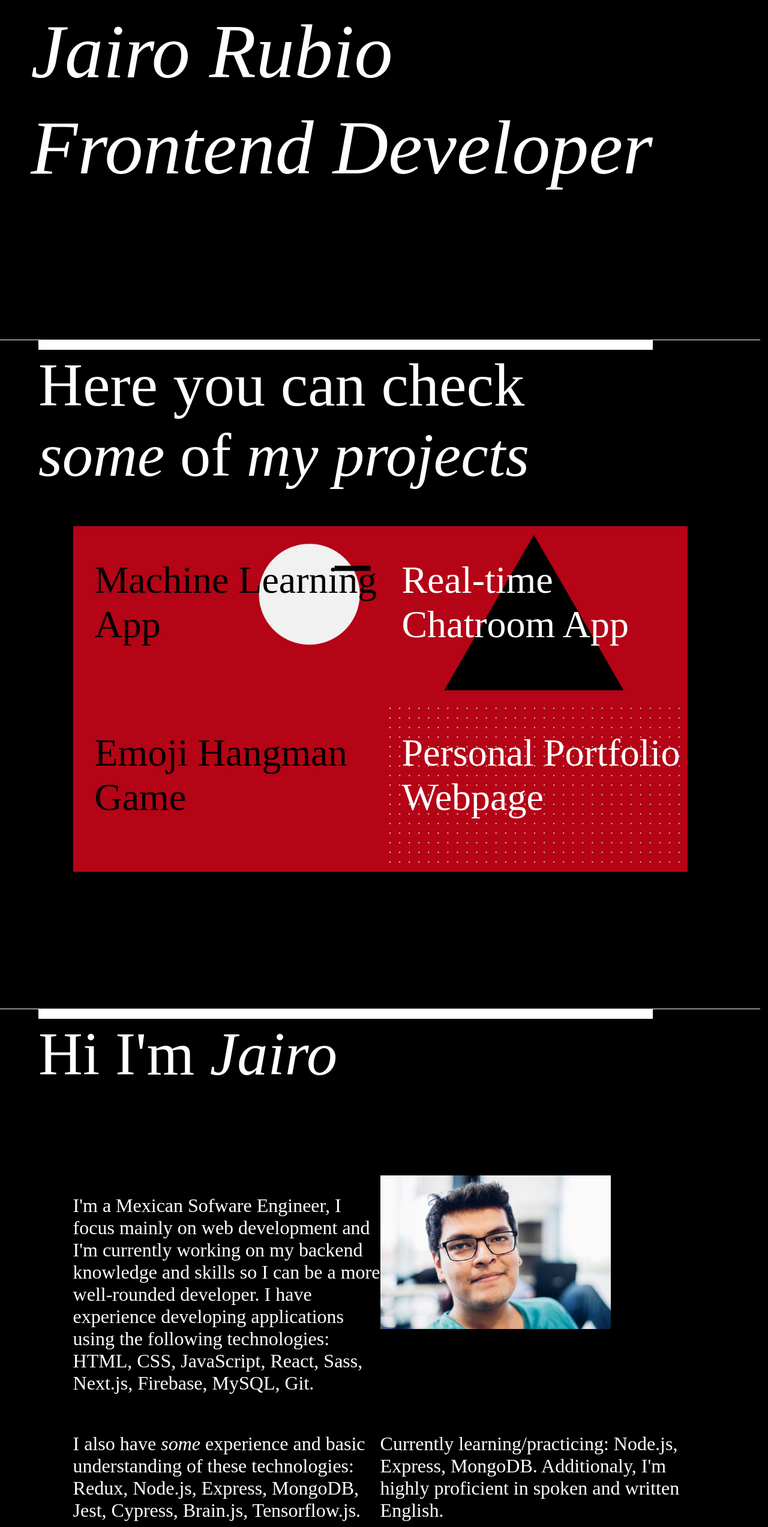
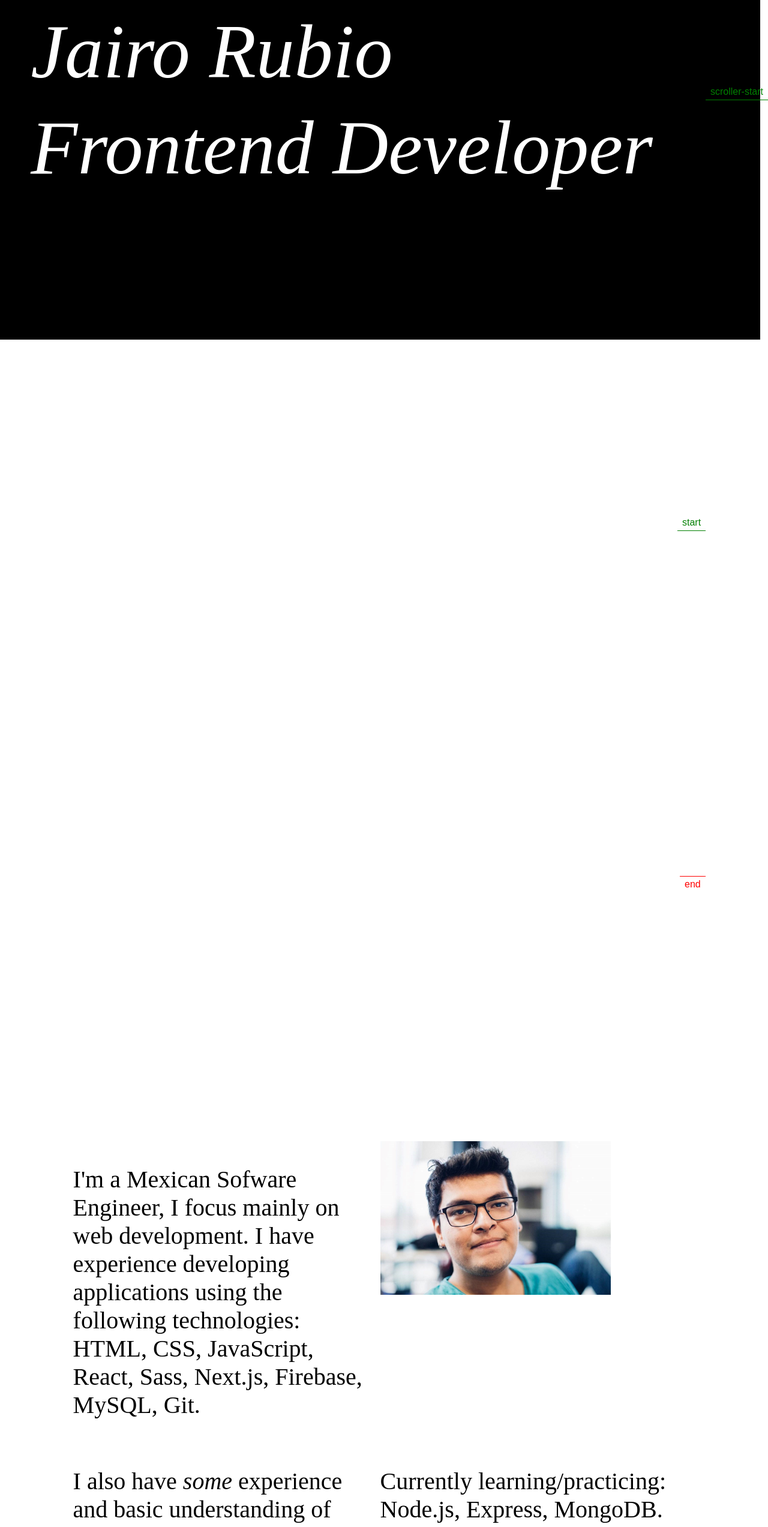
Before and after one commit to rhJairo/portfolio-v2, a React (Create React App) app: page / in a window 1280 px wide. Shown: the part 234-2779 px from the top of the page at 60% size. Built offline with nearby package versions, Linux system fonts and the light colour scheme.

Commit message:
implemented an animations component and added section titles animations

```diff
--- a/package.json
+++ b/package.json
@@ -3,14 +3,11 @@
   "version": "0.1.0",
   "private": true,
   "dependencies": {
-    "@emotion/css": "^11.7.1",
     "gsap": "^3.9.1",
     "react": "^17.0.2",
     "react-dom": "^17.0.2",
-    "react-hover-video-player": "^9.4.0",
     "react-scripts": "5.0.0",
-    "sass": "^1.49.9",
-    "smooth-scrollbar": "^8.7.4"
+    "sass": "^1.49.9"
   },
   "scripts": {
     "start": "react-scripts start",
--- a/src/App.js
+++ b/src/App.js
@@ -3,13 +3,16 @@ import Header from './Components/Header';
 import Navbar from './Components/Navbar';
 import Projects from './Components/Projects';
 import About from './Components/About';
+import Animations from './Components/Animations'
 import './style.scss'
 import './App.css';
+
 
 function App() {
 
   return (
     <>
+      <Animations />
       <Navbar />
       <Header />
       <Projects />
--- a/src/Components/About.js
+++ b/src/Components/About.js
@@ -4,13 +4,15 @@ import Profile from '../Media/about.jpg'
 function About(){
     return(
         <>
-        <h2 id='about' className="section--title">Hi I'm <span>Jairo</span></h2>
+        <div className='line-about'></div>
+        <div className="title--wraper">
+            <h2 id='about' className="about--title">Hi I'm <span>Jairo</span></h2>
+        </div>
         <div className="about--container">
             <div className="about--content">
                 <p className="about--description">
-                    I'm a Mexican Sofware Engineer, I focus mainly on web development
-                    and I'm currently working on my backend knowledge and skills so I can
-                    be a more well-rounded developer. I have experience developing applications using the following technologies: <br/>
+                    I'm a Mexican Sofware Engineer, I focus mainly on web development.
+                     I have experience developing applications using the following technologies: <br/>
                     HTML, CSS, JavaScript, React, Sass, Next.js,
                     Firebase, MySQL, Git.
                 </p>
--- /dev/null
+++ b/src/Components/Animations.js
@@ -0,0 +1,65 @@
+import React from "react";
+import { gsap } from "gsap";
+import { ScrollTrigger } from 'gsap/ScrollTrigger'
+
+
+function Animations(){
+
+  React.useLayoutEffect(()=>{
+    let tl = gsap.timeline({delay: 0.7}),
+    firstBg = document.querySelectorAll('.bg-first'),
+    secBg = document.querySelectorAll('.bg-second'),
+    word  = document.querySelectorAll('.words');
+
+    tl.to(firstBg, {scaleX:1, duration: 0.2 })
+    .to(secBg, {scaleX:1, duration: 0.2})
+    .to(word, {opacity:1, duration: 0.1})
+    .to(firstBg, {scaleX:0, duration: 0.2, delay: 0.5})
+    .to(secBg, {scaleX:0, duration: 0.2});
+
+    gsap.registerPlugin(ScrollTrigger);
+
+        //projects title
+        let tl2 = gsap.timeline({
+            scrollTrigger: {
+                trigger: '.project--title',
+                start: 'top center',
+                // markers: true,
+                scrub: true
+            }
+        })
+        tl2
+        .from(".line-project", {scaleX: 0, transformOrigin: "left center"})
+        .from(".project--title", { duration: 0.5, y: -400 }, "text");
+
+
+        //about title
+        let tl3 = gsap.timeline({
+            scrollTrigger: {
+                trigger: '.p-wrap',
+                start: 'top center',
+                markers: true,
+                scrub: true
+            }
+        })
+        tl3
+        .from(".line-about", {scaleX: 0, transformOrigin: "center"})
+        .from(".about--title", { x: -200 , opacity: 0}, "text");
+
+
+        //project images
+        let tl4 = gsap.timeline({
+            scrollTrigger: {
+                trigger: '.p-wrap',
+                start: 'top 70%',
+                // markers: true
+            }
+        })
+        tl4
+        .from("img, .hover--content", { duration: 0.50, y: 600 }, "text")
+    },[])
+
+    return(<></>)
+}
+
+export default Animations
--- a/src/Components/Header.js
+++ b/src/Components/Header.js
@@ -1,22 +1,6 @@
 import React from "react";
-import { gsap } from "gsap";
 
 function Header(){
-    const firstRef = React.useRef()
-    const secondRef = React.useRef()
-
-    React.useLayoutEffect(()=>{
-
-            let tl = gsap.timeline({delay: 0.7}),
-            firstBg = document.querySelectorAll('.bg-first'),
-            secBg = document.querySelectorAll('.bg-second'),
-            word  = document.querySelectorAll('.words');
-            tl.to(firstBg, {scaleX:1, duration: 0.2 })
-                .to(secBg, {scaleX:1, duration: 0.2})
-                .to(word, {opacity:1, duration: 0.1})
-                .to(firstBg, {scaleX:0, duration: 0.2, delay: 0.5})
-                .to(secBg, {scaleX:0, duration: 0.2});
-    })
 
     return(
         <header>
--- a/src/Components/Projects.js
+++ b/src/Components/Projects.js
@@ -27,13 +27,11 @@ function Projects(){
     }
 
     const projectsCovers = Data.projects.map((project) => {
-        const textColor = {
-            color: project.id%2 === 0 ? 'white' : 'black'
-        }
+
         return(
         <div key={project.id} className='image--container'>
             <img src={require(`../Media/${project.cover}`)}  />
-            <h4 style={textColor} >{project.name}</h4>
+            <h4 className='thumbnail-text' >{project.name}</h4>
             <div onClick={() => showModal(project.description, project.details, project.name)} className='hover--content'>Learn More</div>
         </div>
 
@@ -43,7 +41,10 @@ function Projects(){
 
     return(
     <>
-        <h2 className='section--title' id='projects'>Here you can check <span>some</span> of <span>my projects</span></h2>
+        <div className='line-project' id='projects'></div>
+        <div className='title--wraper'>
+            <h2 className='project--title' >Here you can check <span>some</span> of <span>my projects</span></h2>
+        </div>
         <div className='projects--container'>
             <div className='p-wrap'>
                 {modalInfo.isActive && <Modal name={modalInfo.title} description={modalInfo.description} details={modalInfo.details} close={() => setModalInfo(modalObj)} />}
--- a/src/data.json
+++ b/src/data.json
@@ -6,7 +6,7 @@
             "name": "Machine Learning App",
             "details": "Build using Ternsorflow.js React.js, Html, CSS, JavaScript.",
             "description": "",
-            "cover": "Cover1.png",
+            "cover": "Cover3.png",
             "video": "../Media/Video1.mp4"
         },
         {
@@ -14,7 +14,7 @@
             "name": "Real-time Chatroom App",
             "details": "Build using Firebase's Google Autentication API, Firestore (NoSQL database), React.js, Html, CSS, JavaScript.",
             "description": "Login with your Google Account and enter the chatroom. The automoderation was not implemented because its a payed feature.",
-            "cover": "Cover2.png",
+            "cover": "Cover3.png",
             "video": "../Media/Video2.mp4"
         },
         {
@@ -30,7 +30,7 @@
             "name": "Personal Portfolio Webpage",
             "details": "Build using Gsap, React.js, Html, CSS, JavaScript.",
             "description": "Checkout the codebase of this very website.",
-            "cover": "Cover4.png",
+            "cover": "Cover3.png",
             "video": "../Media/Video4.mp4"
         }
     ]
--- a/src/index.css
+++ b/src/index.css
@@ -1,17 +1,22 @@
 @import url('https://fonts.googleapis.com/css2?family=Nanum+Myeongjo&family=Raleway:wght@100;200&family=Roboto:wght@100&display=swap');
+
 html {
   scroll-behavior: smooth;
 }
 
-.first, .second {
+.first,
+.second {
   position: relative;
 }
-.words{
+
+.words {
   line-height: 10rem;
   margin-left: 4vw;
   opacity: 0;
 }
-.bg-first, .bg-second{
+
+.bg-first,
+.bg-second {
   background-color: #f1f1f1;
   display: block;
   width: 100%;
@@ -24,7 +29,7 @@ html {
   transform: scaleX(0);
 }
 
-.bg-first>h1{
+.bg-first>h1 {
   color: #000000;
   display: flex;
   justify-content: center;
@@ -34,7 +39,7 @@ html {
 body {
   margin: 0;
   padding: 0;
-  background-color: #000000;
+  background-color: #ffffff;
   font-family: "ivypresto-display", serif;
   font-style: normal;
   font-weight: 100;
@@ -42,6 +47,7 @@ body {
 
 header {
   color: #f1f1f1;
+  background-color: #000000;
   display: flex;
   flex-direction: column;
   height: 100vh;
@@ -51,10 +57,10 @@ header {
   line-height: 10rem;
   justify-content: center;
   align-content: flex-start;
-  border-bottom: 1px solid white;
 }
 
 nav {
+  background: #0000008f;
   z-index: 2;
   display: flex;
   justify-content: flex-end;
@@ -62,9 +68,9 @@ nav {
   height: 3rem;
   width: 100vw;
   color: #ffffff;
-  background: rgba( 255, 255, 255, 0 );
-  backdrop-filter: blur( 4px );
-  -webkit-backdrop-filter: blur( 4px );
+  background: rgba(255, 255, 255, 0);
+  backdrop-filter: blur(4px);
+  -webkit-backdrop-filter: blur(4px);
 }
 
 h1 {
@@ -77,7 +83,8 @@ h1 {
   text-align: left;
   color: #ffffff;
 }
-h1>span{
+
+h1>span {
   color: white;
 }
 
@@ -101,15 +108,29 @@ video {
   margin-right: auto;
 }
 
+.line-project,.line-about ,.line-contact{
+  background:rgb(255, 0, 0);
+  width: 99vw;
+  height: 20px;
+}
 
-.section--title {
-  color: #ffffff;
+.title--wraper {
+  overflow: hidden;
+}
+
+.project--title, .about--title, .contact--title {
+  color: #000000;
   font-size: 8vw;
   font-weight: 100;
   margin: 0 0 5vw 5vw;
   padding: 0;
-  width: max(80vw, 10vw);
-  border-top: 1rem solid white;
+  width: 80vw;
+}
+
+.about--title {
+  opacity: 1;
+  margin-bottom: 0;
+  padding: 0;
 }
 
 h2>span {
@@ -132,9 +153,14 @@ h2>span {
 
 .p-wrap {
   display: flex;
+  overflow: hidden;
   flex-wrap: wrap;
   justify-content: center;
   width: 100%;
+}
+
+.thumbnail-text {
+  color: white;
 }
 
 .image--container {
@@ -145,11 +171,11 @@ h2>span {
   width: 40vw;
 }
 
-.image--container>img{
+.image--container>img {
   width: 40vw;
 }
 
-.image--container>h4{
+.image--container>h4 {
   user-select: none;
   position: absolute;
   top: 18%;
@@ -159,15 +185,16 @@ h2>span {
   font-size: 5vw;
   font-weight: 100;
 }
-.image--container *{
+
+.image--container * {
   transition: all 0.35s ease-in-out;
 }
 
-.image--container:hover img{
-  filter:  brightness(50%);
+.image--container:hover img {
+  filter: brightness(50%);
 }
 
-.image--container:hover .hover--content{
+.image--container:hover .hover--content {
   top: 40%;
   opacity: 1;
 }
@@ -193,15 +220,16 @@ h2>span {
   background: #f1f1f1;
 }
 
-.hover--content:active{
+.hover--content:active {
   box-shadow: inset 0 0 10px #000000;
   filter: brightness(80%);
-  transition:  0.1s ease-in-out;
+  transition: 0.1s ease-in-out;
 }
-.hover--content:hover{
+
+.hover--content:hover {
   color: #f1f1f1;
   background: #000000;
-  transition:  0.1s ease-in-out;
+  transition: 0.1s ease-in-out;
 }
 
 .text-wrap {
@@ -261,8 +289,8 @@ h2>span {
   font-family: 'Nanum Myeongjo', serif;
   justify-content: center;
   background: rgba(0, 0, 0, 0.637);
-  backdrop-filter: blur(10px) brightness( 30% );
-  -webkit-backdrop-filter: blur( 4px );
+  backdrop-filter: blur(10px) brightness(30%);
+  -webkit-backdrop-filter: blur(4px);
 }
 
 .modal--container>.content--container {
@@ -290,15 +318,15 @@ h2>span {
 .about--container {
   padding: 0;
   margin: 0;
-  color: #ffffff;
+  color: #000000;
   width: 99vw;
   height: 90vh;
-  border-bottom: white solid;
   display: flex;
   flex-wrap: wrap;
   justify-content: center;
   align-items: center;
 }
+
 .about--container>.content--title {
 
   width: 100vw;
@@ -313,11 +341,11 @@ h2>span {
 }
 
 .about--content>img {
- width: 30vw;
+  width: 30vw;
 }
 
 .about--description {
-  font-size: 2rem;
+  font-size: 2.5rem;
   width: 40vw;
   height: 100%;
 }
@@ -326,8 +354,12 @@ h2>span {
   font-style: italic;
 }
 
+.contact--container {
+  color: #CC1D06
+}
 
-@media (max-width: 1200px){
+
+@media (max-width: 1200px) {
   .projects--container {
     padding: 0;
     margin: 0;
@@ -338,13 +370,16 @@ h2>span {
     align-items: center;
     justify-content: center;
   }
+
   .image--container {
     width: 100vw;
   }
+
   .image--container>img {
     width: 100vw;
   }
-  .image--container>h4{
+
+  .image--container>h4 {
     position: absolute;
     top: 30%;
     left: 7%;
@@ -364,7 +399,7 @@ h2>span {
     font-size: 5vw;
   }
 
-  .content--container{
+  .content--container {
     width: 100vw;
   }
 }
```
